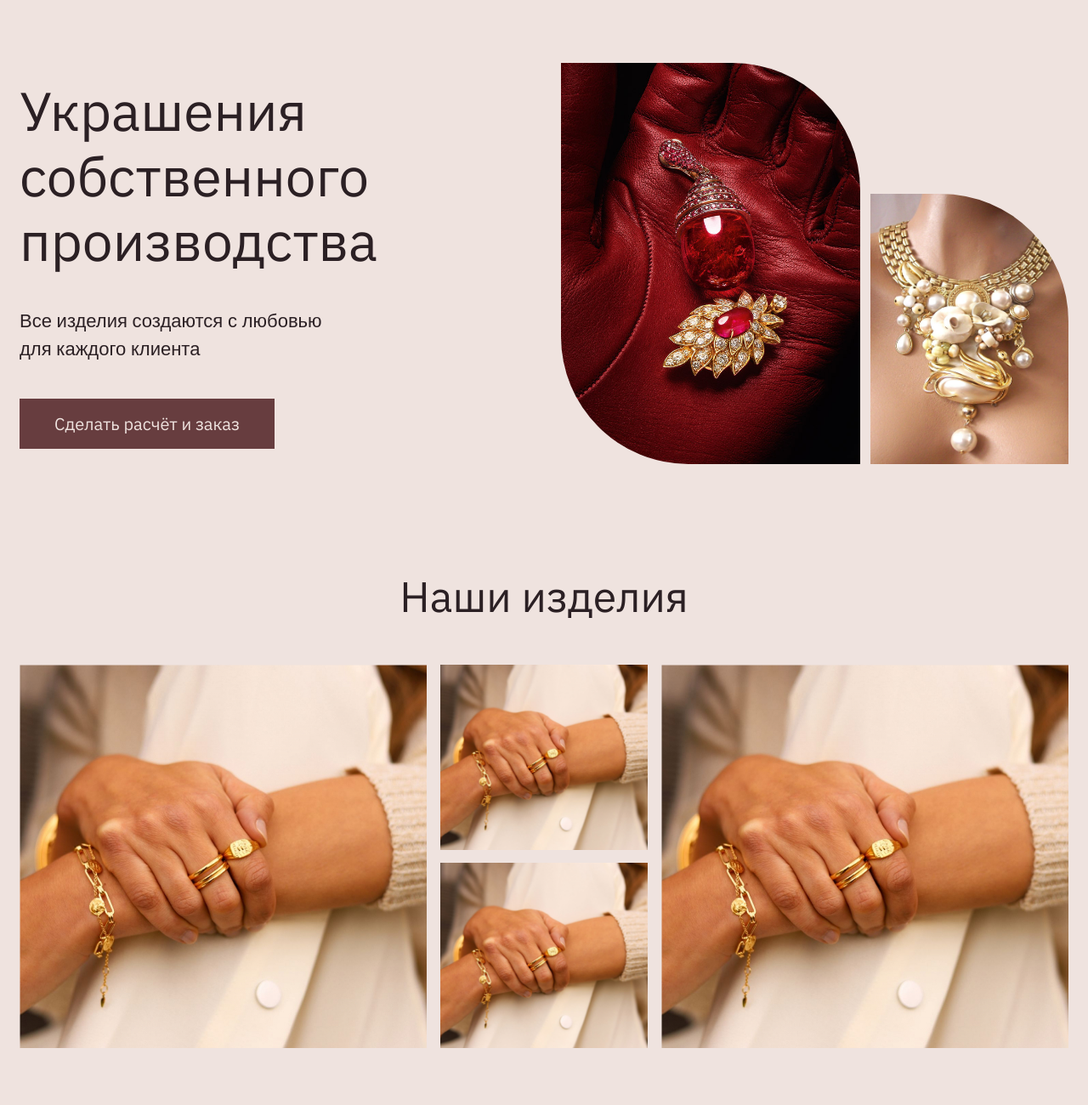
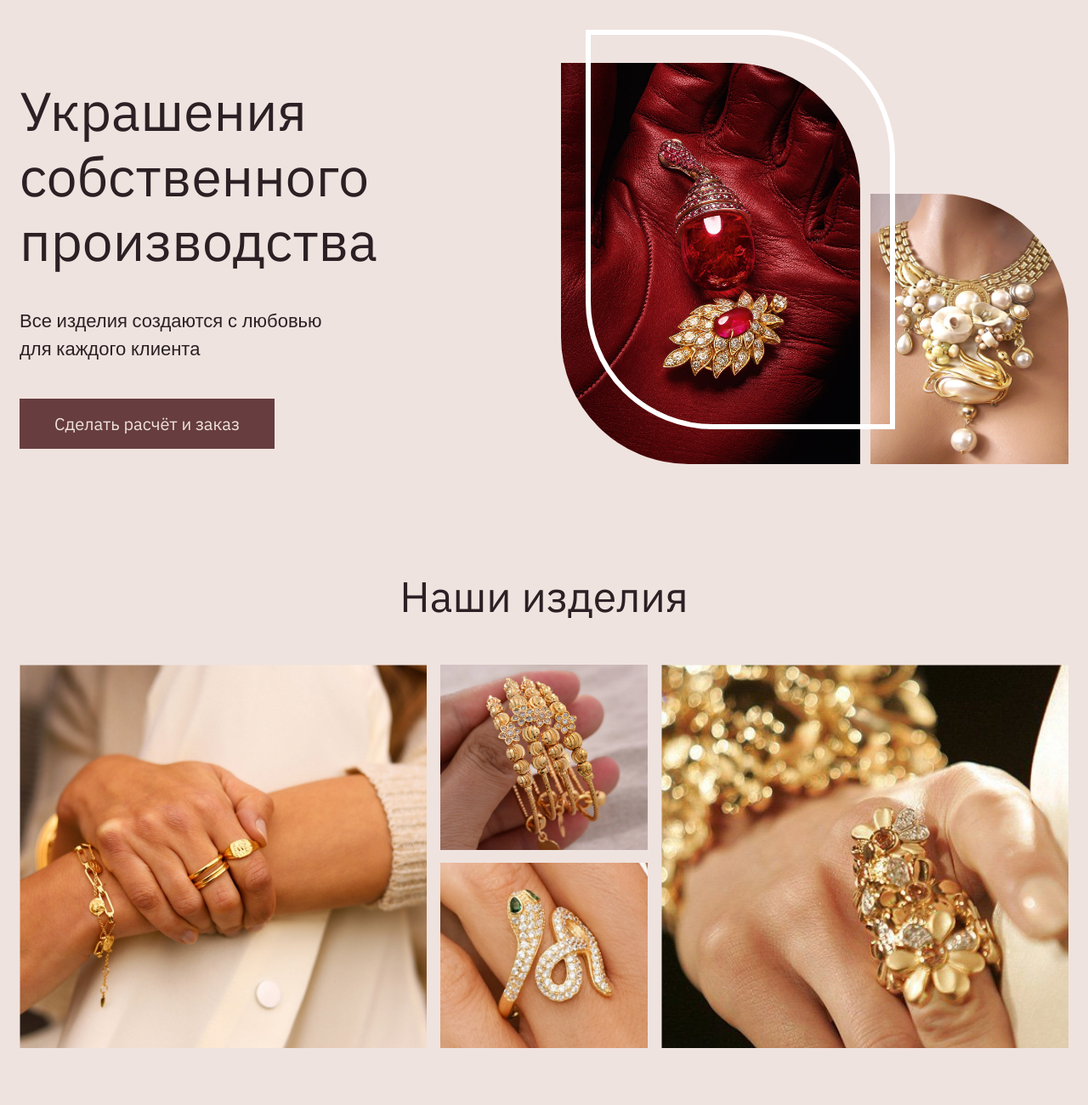
Before and after one commit to NataManatu/website-with-calculator, a plain HTML site: page index.html in a window 1280 px wide. Shown: the top 1300 px of the page at 85% size. Drawn offline with nearby package versions, Linux system fonts and the light colour scheme; a web font is replaced by a local one.

Commit message:
web-site with calculator

```diff
--- a/index.html
+++ b/index.html
@@ -20,7 +20,9 @@
             <div class="main_images">
 
                 <img src="images/image-2.jpg" alt="" width="352" height="472" id="img-2">
+                <div class="border"></div>
                 <img src="images/image-1.jpg" alt="" width="233" height="318" id="img-1">
+
 
 
 
@@ -33,13 +35,13 @@
                     <img src="images/product_1.jpg" alt="">
            </div>
                 <div class="grid_cover">
-                    <img src="images/product_1.jpg" alt="">
+                    <img src="images/product_2.webp" alt="">
                 </div>
                 <div class="grid_cover">
-                    <img src="images/product_1.jpg" alt="">
+                    <img src="images/product_3.webp" alt="">
                 </div>
                 <div class="grid_cover">
-                    <img src="images/product_1.jpg" alt="">
+                    <img src="images/product_4.jpg" alt="">
                 </div>
             </div>
 
--- a/style.css
+++ b/style.css
@@ -49,7 +49,16 @@ body {
 #img-1 {
     border-radius: 0px 150px 0px 0px;
 }
+.border{
+  border: 6px solid white;
+  border-radius: 0px 150px 0px 150px;
+  width: 352px;
+  height: 458px;
+  position: absolute;
+  margin-left: 29px;
+  margin-bottom: 41px;
 
+}
 .main_images {
     display: flex;
     align-items: flex-end;
```
Also changed, not shown: images/product_2.webp (added), images/product_3.webp (added), images/product_4.jpg (added).
